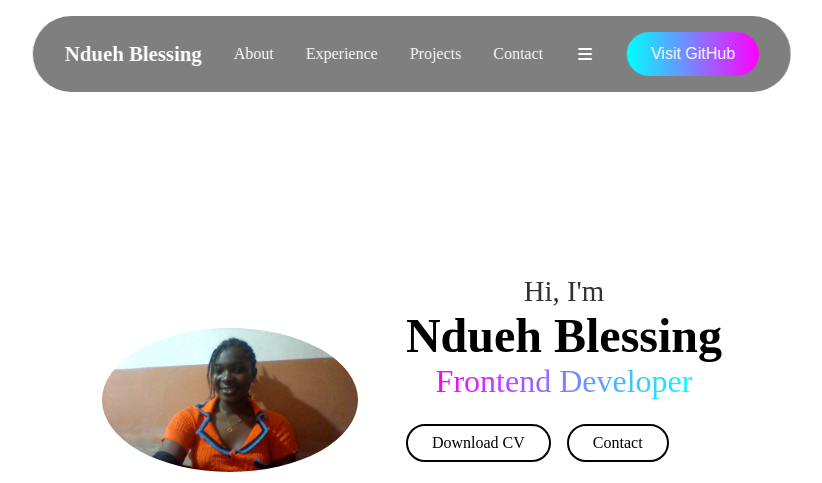
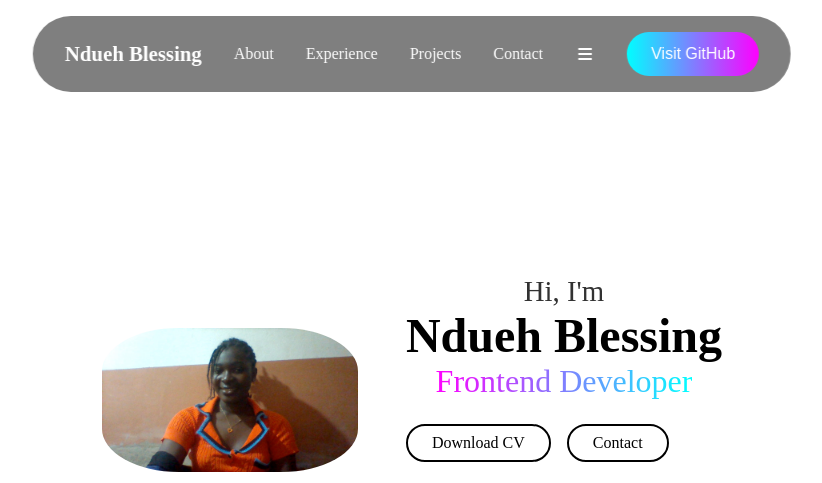
Before and after one commit to ayambablessing72-source/my_secod_repository, a plain HTML site: page index.html in a window 1280 px wide. Shown: the top 483 px of the page, without its empty margins (228-1050 px from the left). Drawn offline with Linux system fonts and the light colour scheme.

Commit message:
Update style.css

```diff
--- a/style.css
+++ b/style.css
@@ -96,7 +96,7 @@ section{
 }
 .about img{
     width: 20vw;
-    border-radius: 50%;
+    border-radius: 30%;
 }
 .info-box{
     display: flex;
```
